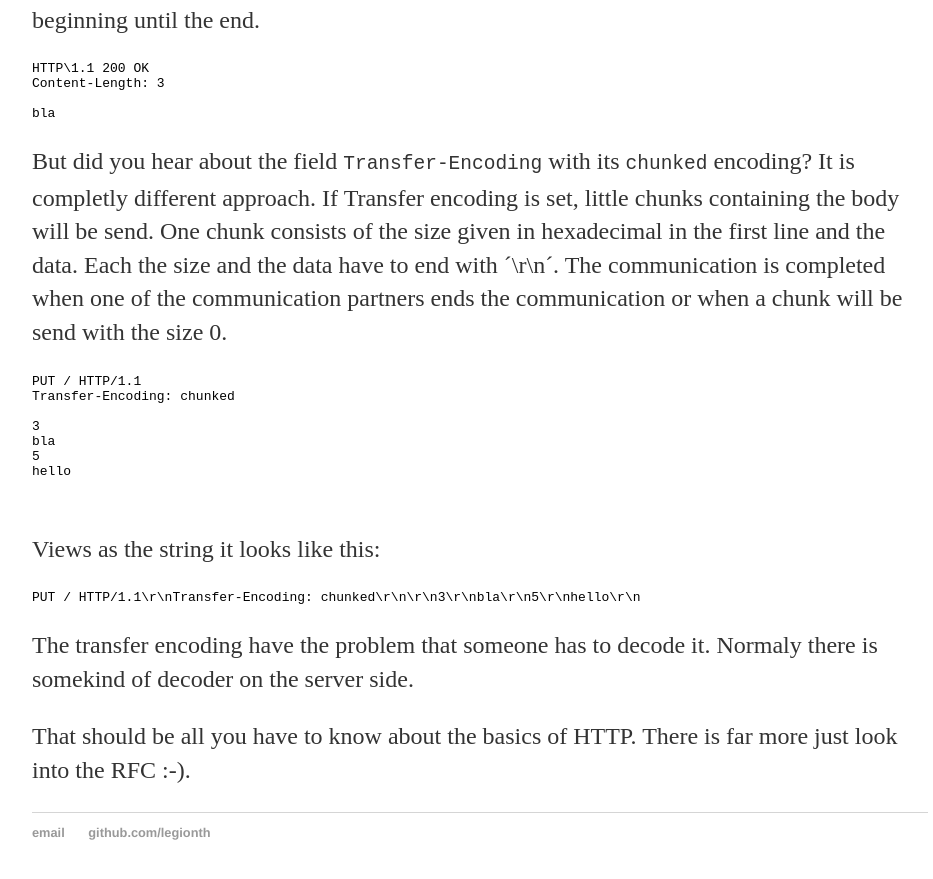
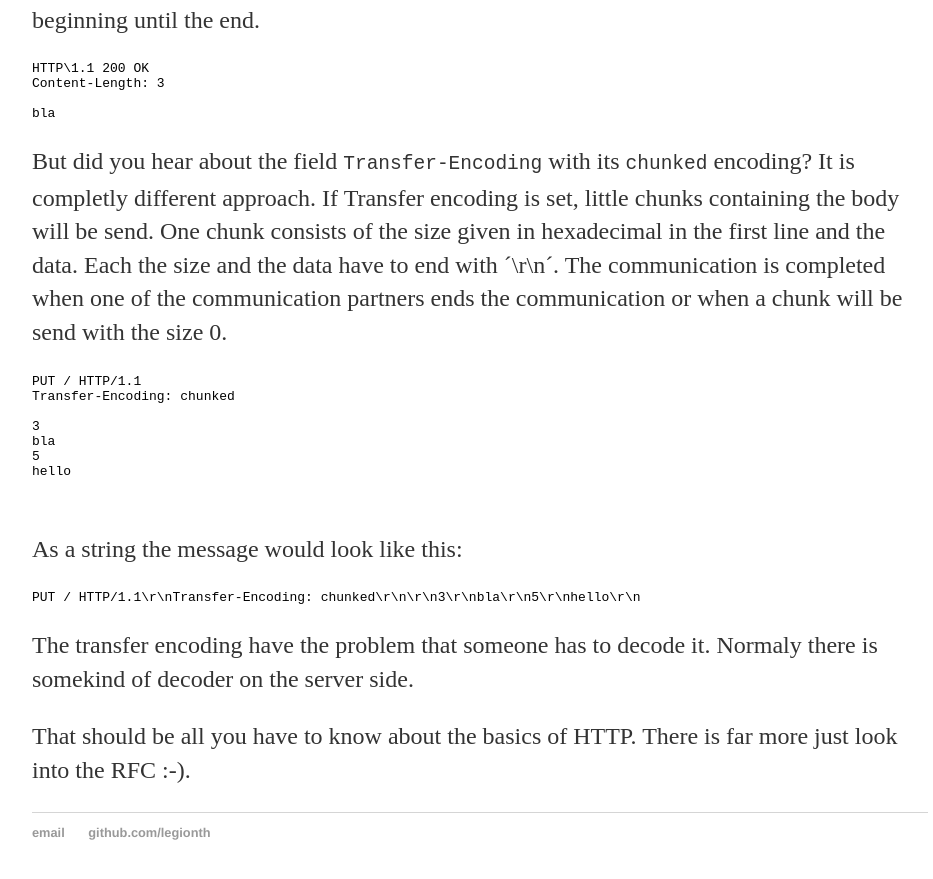
Before and after one commit to legionth/legionth.github.io, a Jekyll site: the page built from _posts/2016-11-29-understanding-http.md, in a window 1280 px wide and 900 px high, scrolled down 2188 px. Shown: the top 879 px of the window, without its empty margins (160-1093 px from the left). Built offline with Jekyll 4.4.1, drawn with Linux system fonts in a browser that asks for light colours.

Commit message:
Fixed typo

````diff
--- a/_posts/2016-11-29-understanding-http.md
+++ b/_posts/2016-11-29-understanding-http.md
@@ -101,8 +101,7 @@ hello
 
 ```
 
-Views as the string it looks like this:
-
+As a string the message would look like this:
 ```
 PUT / HTTP/1.1\r\nTransfer-Encoding: chunked\r\n\r\n3\r\nbla\r\n5\r\nhello\r\n
 ```
````
